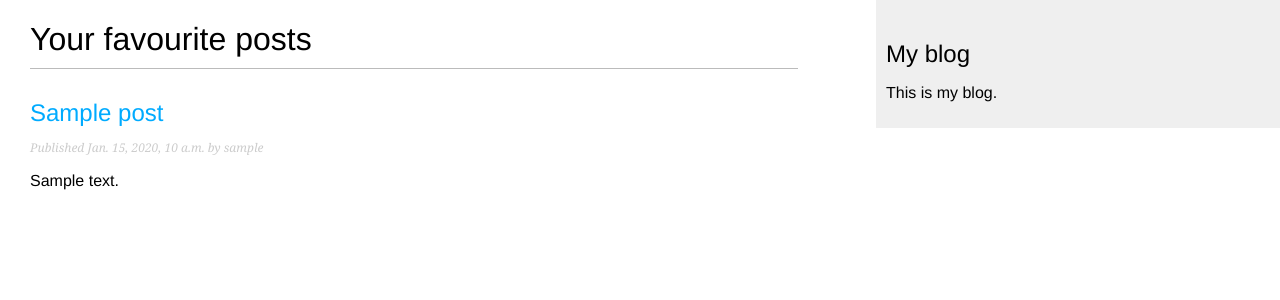
After one commit to PacktPublishing/Django-5-By-Example, a Django app: page /blog/favourites/ in a window 1280 px wide. The commit adds this page. Shown: the top 300 px of the page. Run offline with Django 5.2, Linux system fonts and the light colour scheme; a user stored in the database is signed in; tables that the repository leaves empty hold one stand-in row (values such as "Sample post").

Commit message:
Extra favourite post bits

```diff
--- a/Chapter01/docker-compose.yml
+++ b/Chapter01/docker-compose.yml
@@ -18,3 +18,5 @@ services:
     environment:
       PYTHONPATH: "/code/mysite"
       DJANGO_SETTINGS_MODULE: "mysite.settings"
+    volumes:
+      - ./:/code
--- a/Chapter01/mysite/blog/models.py
+++ b/Chapter01/mysite/blog/models.py
@@ -1,5 +1,6 @@
 from django.conf import settings
 from django.db import models
+from django.urls import reverse
 from django.utils import timezone
 
 
@@ -48,3 +49,11 @@ class Post(models.Model):
 
     def __str__(self):
         return self.title
+
+    def get_absolute_url(self):
+        return reverse(
+            'blog:post_detail',
+            args=[
+                self.id,
+            ],
+        )
--- /dev/null
+++ b/Chapter01/mysite/blog/templates/blog/post/favourites.html
@@ -0,0 +1,18 @@
+{% extends "blog/base.html" %}
+
+{% block title %}Your favourite posts{% endblock %}
+
+{% block content %}
+  <h1>Your favourite posts</h1>
+  {% for post in favourite_posts %}
+    <h2>
+      <a href="{% url 'blog:post_detail' post.id %}">
+        {{ post.title }}
+      </a>
+    </h2>
+    <p class="date">
+      Published {{ post.publish }} by {{ post.author }}
+    </p>
+    {{ post.body|truncatewords:30|linebreaks }}
+  {% endfor %}
+{% endblock %}
--- a/Chapter01/mysite/blog/urls.py
+++ b/Chapter01/mysite/blog/urls.py
@@ -8,4 +8,6 @@ urlpatterns = [
     # post views
     path('', views.post_list, name='post_list'),
     path('<int:id>/', views.post_detail, name='post_detail'),
+    path('favrourite/add/<int:id>/', views.add_favourite, name='add_favourite'),
+    path('favourites/', views.favourites, name='favourites'),
 ]
--- a/Chapter01/mysite/blog/views.py
+++ b/Chapter01/mysite/blog/views.py
@@ -1,6 +1,8 @@
+from django.contrib.auth.decorators import login_required
+from django.http import HttpResponseRedirect
 from django.shortcuts import get_object_or_404, render
 
-from .models import Post
+from .models import FavouritePost, Post
 
 
 def post_list(request):
@@ -13,13 +15,46 @@ def post_list(request):
 
 
 def post_detail(request, id):
+    favourite_post = None
     post = get_object_or_404(
         Post,
         id=id,
         status=Post.Status.PUBLISHED
     )
+    try:
+        if request.user.is_authenticated:
+            favourite_post = FavouritePost.objects.get(
+                user=request.user, post=post
+            )
+    except FavouritePost.DoesNotExist:
+        pass
     return render(
         request,
         'blog/post/detail.html',
-        {'post': post}
+        {
+            'is_favourite': favourite_post is not None,
+            'post': post
+        }
     )
+
+def add_favourite(request, id):
+    """ A view to add a post to favourites. Redirects to post detail when favourite added. """
+    post = get_object_or_404(Post, id=id)
+    FavouritePost.objects.get_or_create(
+        user=request.user, post=post
+    )
+    return HttpResponseRedirect(post.get_absolute_url())
+
+@login_required
+def favourites(request):
+    """ A view to list all favourite posts. """
+    favourite_posts = Post.objects.filter(
+        id__in=FavouritePost.objects.filter(
+            user=request.user
+        ).values_list('post_id', flat=True)
+    )
+    return render(
+        request,
+        'blog/post/favourites.html',
+        {'favourite_posts': favourite_posts}
+    )
```
Also changed, not shown: Chapter01/mysite/blog/templates/blog/post/detail.html (+7 -0 lines), 1 other file.
